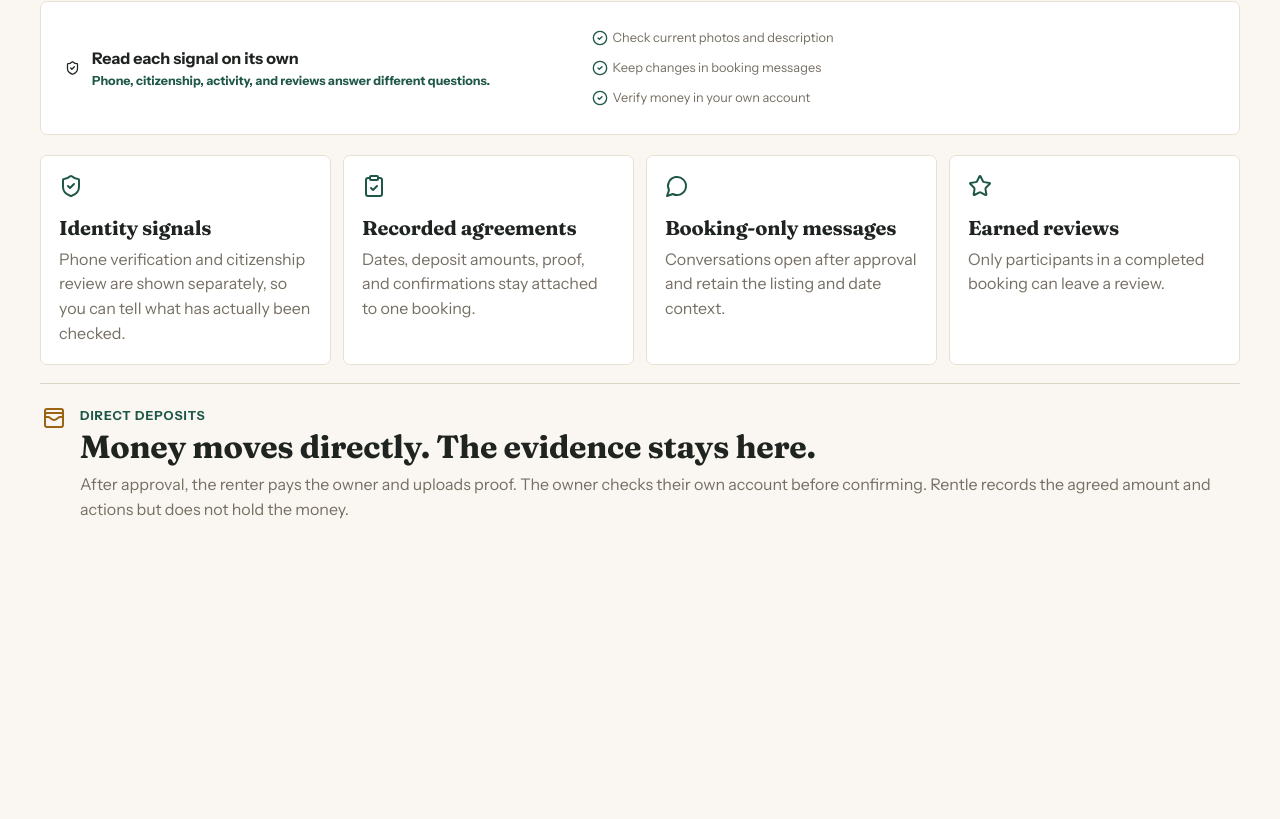
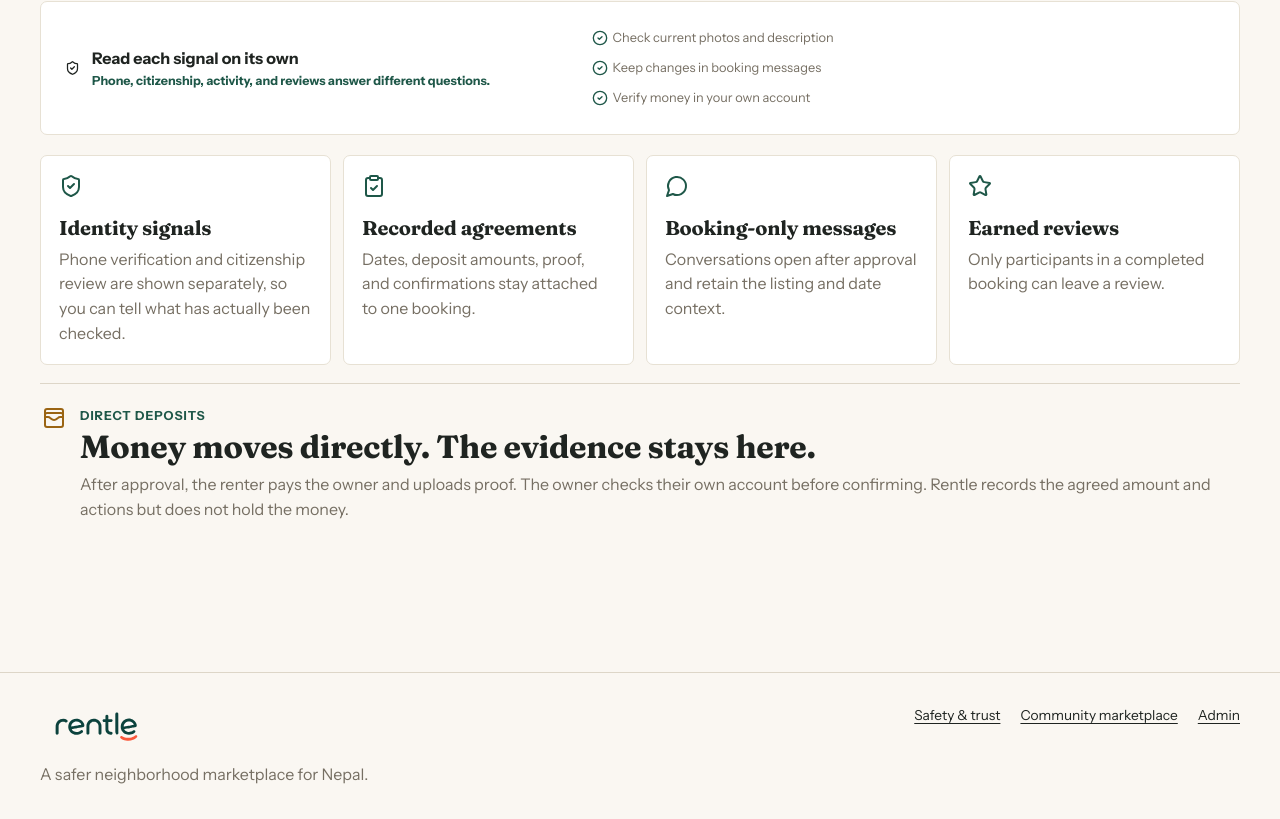
Before and after one commit to mesubash/rentle-frontend, a Next.js app: page /trust in a window 1280 px wide. Shown: the part 438-1257 px from the top of the page. Before the commit the page ends 1054 px from the top, so only its background shows below. Built offline with nearby package versions, Linux system fonts and the light colour scheme; no server answers.

Commit message:
fix(trust): add shared marketplace footer

```diff
--- a/src/app/trust/page.tsx
+++ b/src/app/trust/page.tsx
@@ -1,4 +1,5 @@
 import { CheckCircle2, ClipboardCheck, MessageCircle, ShieldCheck, Star, WalletCards } from "lucide-react";
+import { SiteFooter } from "@/components/site-footer";
 
 const points = [
   { icon: ShieldCheck, title: "Identity signals", copy: "Phone verification and citizenship review are shown separately, so you can tell what has actually been checked." },
@@ -8,5 +9,5 @@ const points = [
 ];
 
 export default function TrustPage() {
-  return <main className="page trust-page"><div className="container"><header className="trust-hero"><p className="eyebrow">Trust at Rentle</p><h1>Evidence from real marketplace activity.</h1><p>Trust signals combine verified identity with completed bookings and reviews. They are context, not a guarantee—confirm condition, timing, and payment details yourself.</p></header><section className="trust-example card"><div><ShieldCheck size={28} /><div><strong>Read each signal on its own</strong><span>Phone, citizenship, activity, and reviews answer different questions.</span></div></div><ul><li><CheckCircle2 /> Check current photos and description</li><li><CheckCircle2 /> Keep changes in booking messages</li><li><CheckCircle2 /> Verify money in your own account</li></ul></section><div className="trust-points">{points.map(({ icon: Icon, title, copy }) => <article key={title} className="card"><Icon /><h2>{title}</h2><p>{copy}</p></article>)}</div><section className="deposit-explainer"><WalletCards /><div><p className="eyebrow">Direct deposits</p><h2>Money moves directly. The evidence stays here.</h2><p>After approval, the renter pays the owner and uploads proof. The owner checks their own account before confirming. Rentle records the agreed amount and actions but does not hold the money.</p></div></section></div></main>;
+  return <><main className="page trust-page"><div className="container"><header className="trust-hero"><p className="eyebrow">Trust at Rentle</p><h1>Evidence from real marketplace activity.</h1><p>Trust signals combine verified identity with completed bookings and reviews. They are context, not a guarantee—confirm condition, timing, and payment details yourself.</p></header><section className="trust-example card"><div><ShieldCheck size={28} /><div><strong>Read each signal on its own</strong><span>Phone, citizenship, activity, and reviews answer different questions.</span></div></div><ul><li><CheckCircle2 /> Check current photos and description</li><li><CheckCircle2 /> Keep changes in booking messages</li><li><CheckCircle2 /> Verify money in your own account</li></ul></section><div className="trust-points">{points.map(({ icon: Icon, title, copy }) => <article key={title} className="card"><Icon /><h2>{title}</h2><p>{copy}</p></article>)}</div><section className="deposit-explainer"><WalletCards /><div><p className="eyebrow">Direct deposits</p><h2>Money moves directly. The evidence stays here.</h2><p>After approval, the renter pays the owner and uploads proof. The owner checks their own account before confirming. Rentle records the agreed amount and actions but does not hold the money.</p></div></section></div></main><SiteFooter /></>;
 }
```
